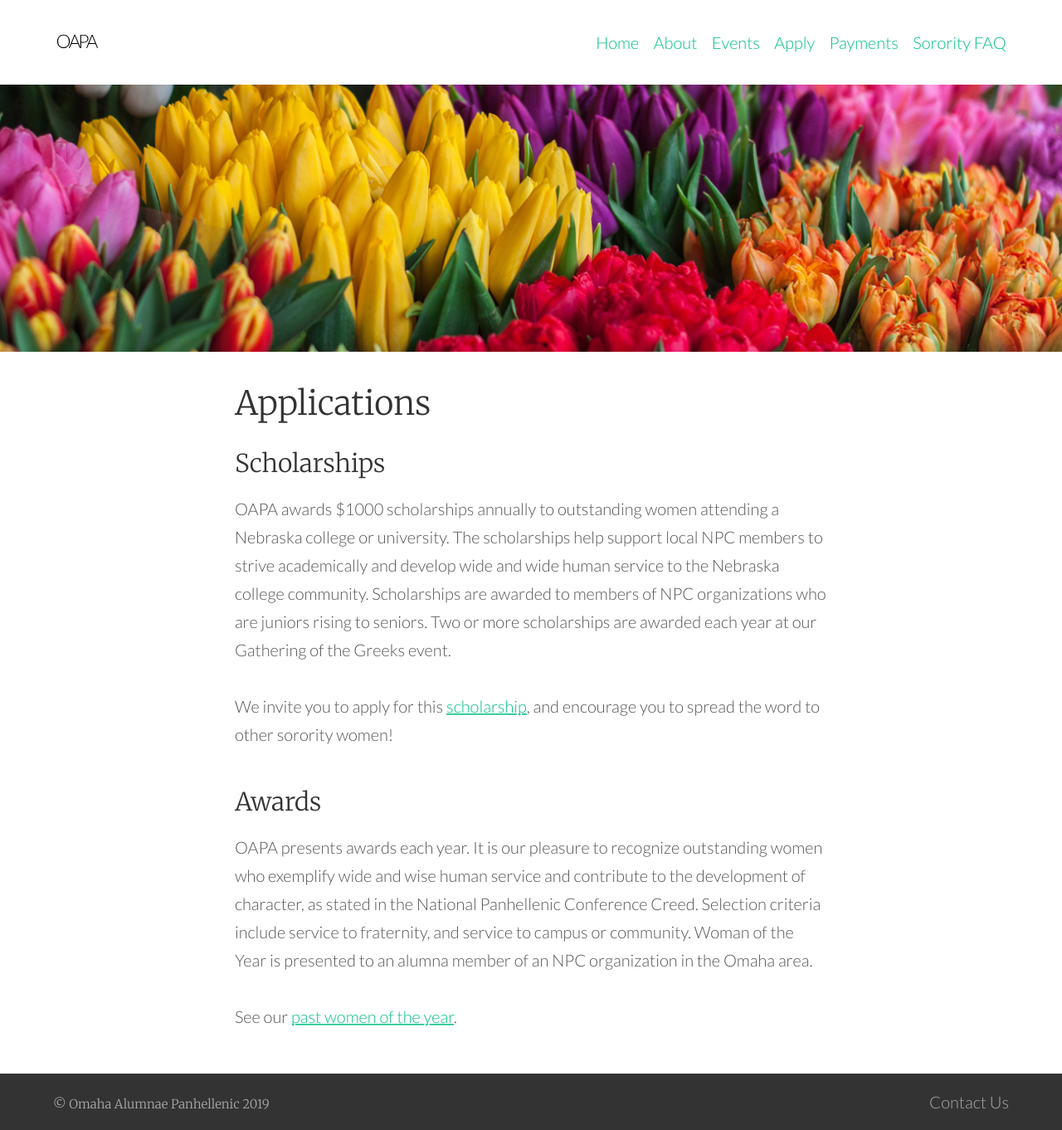
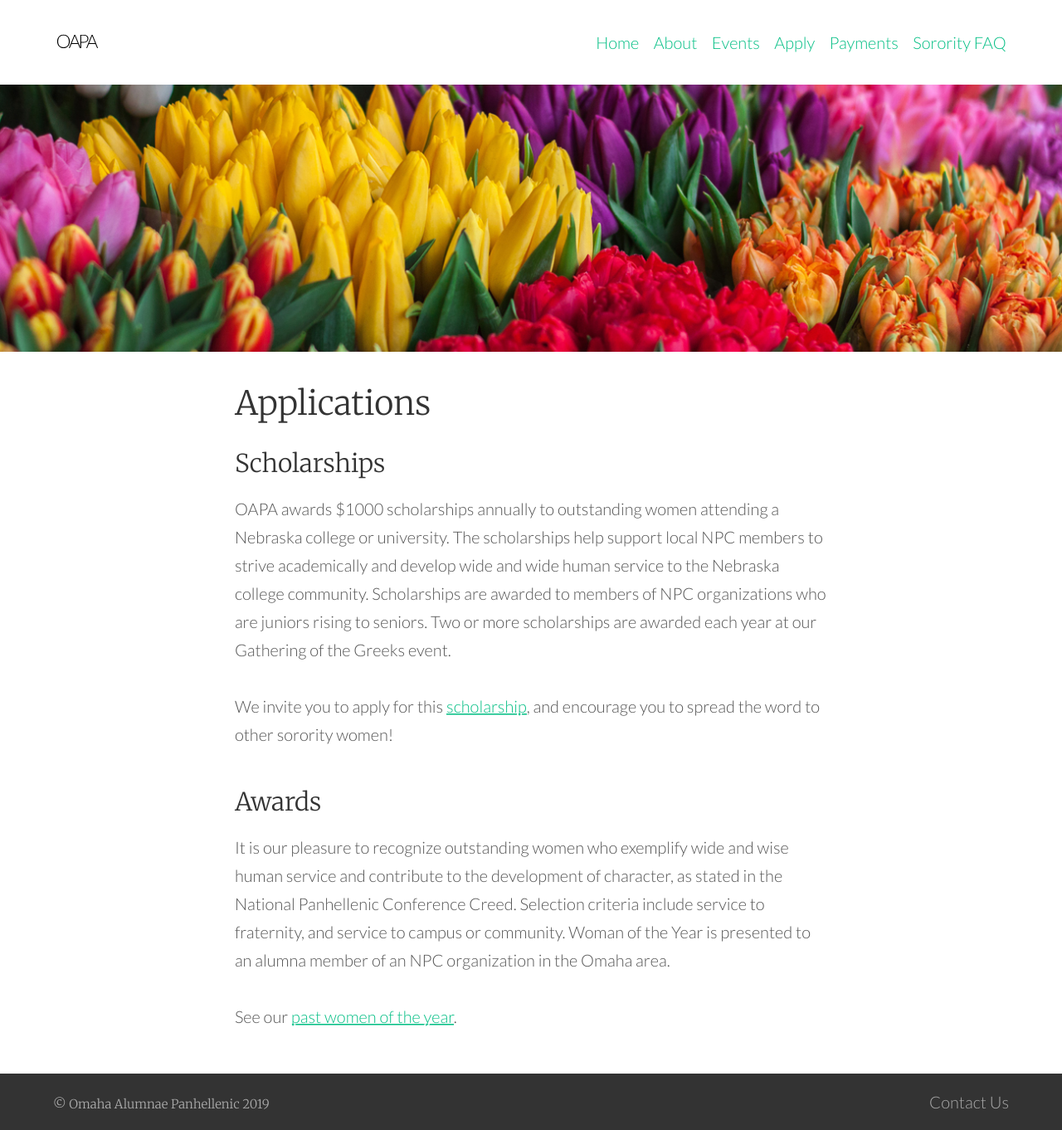
Before and after one commit to courtneyxann/oapa, a Jekyll site: the page built from docs/applications.md, in a window 1280 px wide. Shown: the whole page at 83% size. Built offline with Jekyll 4.4.1, drawn with Linux system fonts in a browser that asks for light colours.

Commit message:
updating awards information.

```diff
--- a/docs/applications.md
+++ b/docs/applications.md
@@ -11,7 +11,7 @@
 
 ### Awards
 
-OAPA presents awards each year. It is our pleasure to recognize outstanding women who exemplify wide and wise human service and contribute to the development of character, as stated in the National Panhellenic Conference Creed. Selection criteria include service to fraternity, and service to campus or community. Woman of the Year is presented to an alumna member of an NPC organization in the Omaha area.
+It is our pleasure to recognize outstanding women who exemplify wide and wise human service and contribute to the development of character, as stated in the National Panhellenic Conference Creed. Selection criteria include service to fraternity, and service to campus or community. Woman of the Year is presented to an alumna member of an NPC organization in the Omaha area.
 
 See our [past women of the year]({{ site.github.url }}/past-winners "past winners").
 
```
